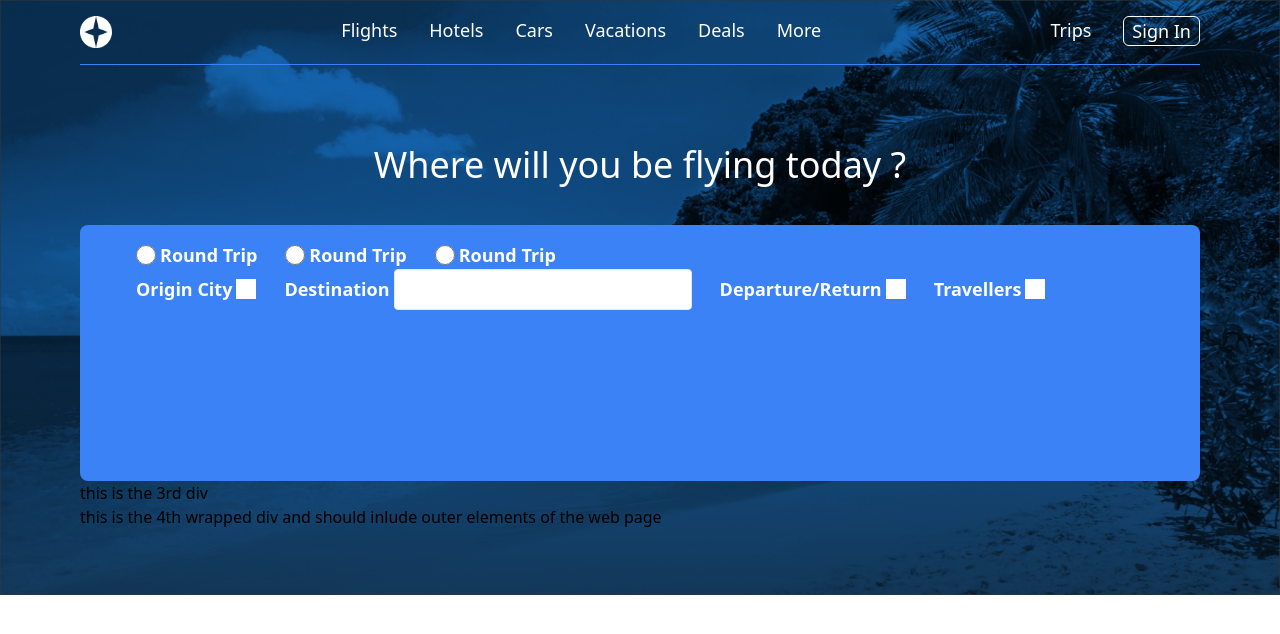
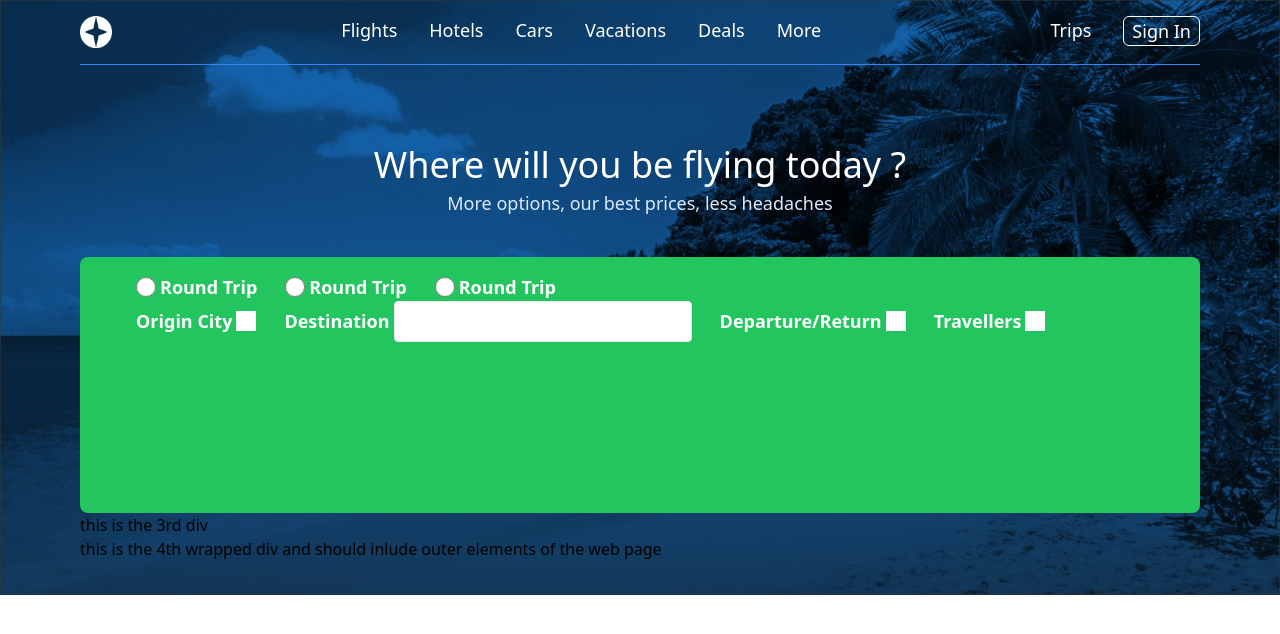
Before and after one commit to Sam516-Dev/my-project, a React (Create React App) app: page / in a window 1280 px wide. Shown: the top 634 px of the page. Built offline with nearby package versions, Linux system fonts and the light colour scheme.

Commit message:
updates
Signed-off-by: Sam516-Dev <samuelnjoroge3455@gmail.com>

```diff
--- a/src/components/FrontBar.js
+++ b/src/components/FrontBar.js
@@ -7,7 +7,7 @@ function FrontBar() {
   return (
     <div>
       <div>
-        <div className=" bg-blue-500 py-32 rounded-lg mt-10">
+        <div className=" bg-green-500 py-32  rounded-lg mt-10">
           <div className=" px-14 flex -mt-28 items-center gap-7">
             <div className="gap-1 text-white font-semibold text-lg flex items-center">
               <input
--- a/src/components/Navbar.js
+++ b/src/components/Navbar.js
@@ -43,8 +43,10 @@ export default function () {
       </div>
 
       <div className=" text-center mt-20">
-      <h1 className="  text-white font-normal text-4xl "> Where will you be flying today ?</h1>
+        <h1 className="  text-white font-normal text-4xl "> Where will you be flying today ?</h1>
+        <p className="text-blue-100 text-lg mt-1 font-light"> More options, our best prices, less headaches </p>
       </div>
+
       </div>
   )
 }
```
